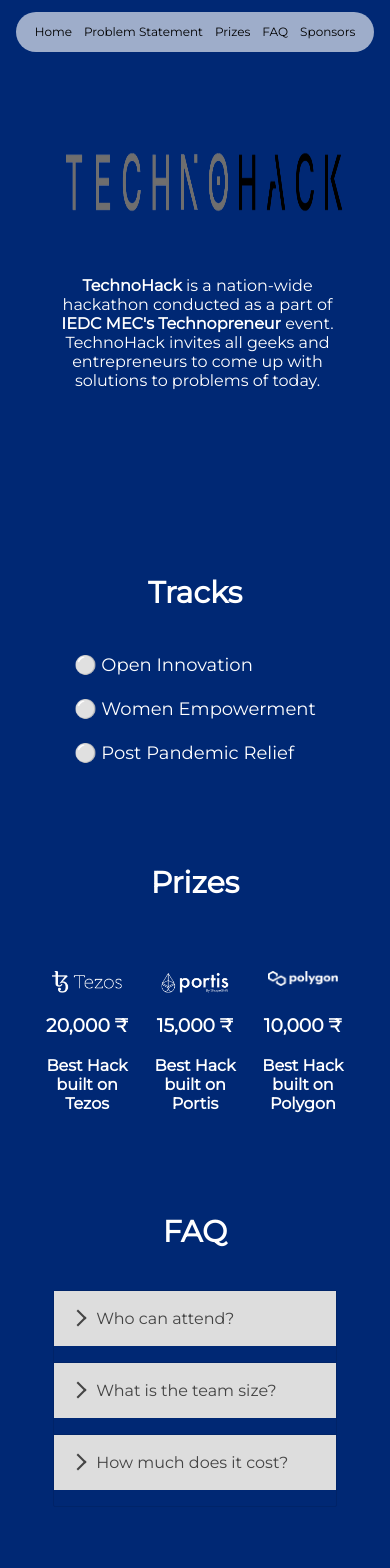
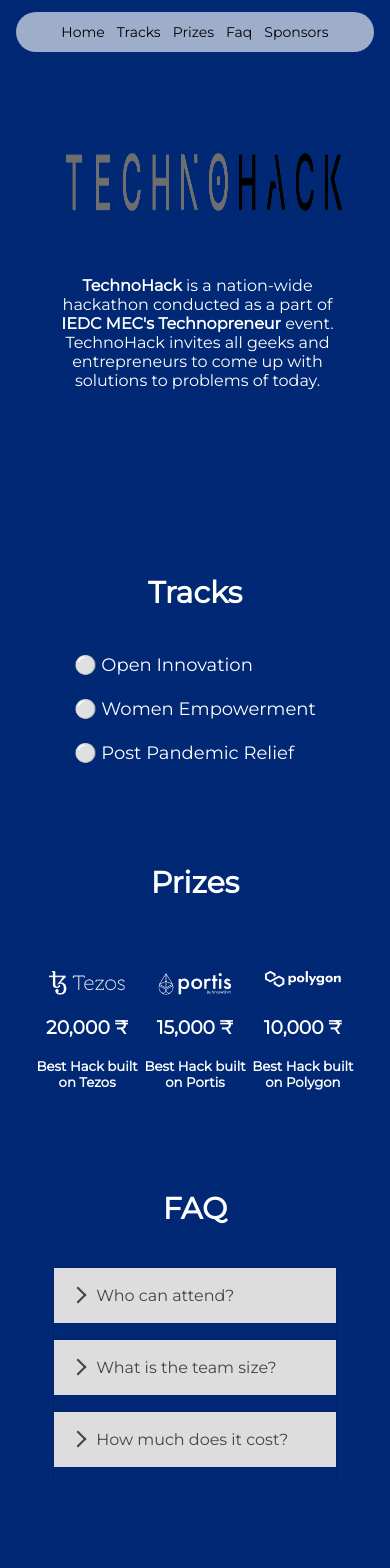
Before and after one commit to rindishkrishna/technopreneur, a React (Create React App) app: page /hackathon in a window 390 px wide. Shown: the top 1568 px of the page. Built offline with nearby package versions, Linux system fonts and the light colour scheme.

Commit message:
minor fix

```diff
--- a/src/Components/HackathonPage/Navbar/Navbar.css
+++ b/src/Components/HackathonPage/Navbar/Navbar.css
@@ -67,13 +67,13 @@
     }
     .nav-link {
         padding: 8px 6px;
-        font-size: 12px;
+
     }
 }
 @media screen and (max-width:350px) {
     .nav-link {
         padding: 8px 6px;
-        font-size: 13px;
+
     }
     .nav {
         height: 35px;
@@ -83,7 +83,6 @@
 @media screen and (max-width:300px) {
     .nav-link {
         padding: 8px 3px;
-        font-size: 10px;
     }
     .nav {
         height: 30px;
--- a/src/Components/HackathonPage/Navbar/Navbar.js
+++ b/src/Components/HackathonPage/Navbar/Navbar.js
@@ -16,7 +16,7 @@
             <li>
               <Link to="hackathon/#problemstatement" smooth={true} spy={true} duration={1000}
               className="nav-link">
-                Problem Statement
+               Tracks
                 </Link>
             </li>
             <li>
@@ -28,7 +28,7 @@
             <li>
               <Link to="hackathon/#faq" smooth={true} spy={true} duration={1000}
               className="nav-link">
-                FAQ
+                Faq
                 </Link>
             </li>
             <li>
--- a/src/Components/HackathonPage/Prizes/Prizes.css
+++ b/src/Components/HackathonPage/Prizes/Prizes.css
@@ -35,6 +35,6 @@
     text-align: center
   }
   .prize-img {
-    width: 70px;
+    width: 70%;
   }
 }
--- a/src/Components/HackathonPage/Prizes/Prizes.js
+++ b/src/Components/HackathonPage/Prizes/Prizes.js
@@ -10,26 +10,25 @@
       <h3 className="heading">Prizes</h3>
 
       <div className="row">
-      <div className="col m4 prize-div">
+        <div className="col m4 prize-div">
           <img src={tezos} className="prize-img" alt="first prize" />
           <h3>20,000 ₹</h3>
           <br></br>
-          <h4>Best Hack built on Tezos</h4>
+          <h5>Best Hack built on Tezos</h5>
         </div>
         <div className="col m4 prize-div ">
           <img src={portis} className="prize-img" alt="second prize" />
           <h3>15,000 ₹</h3>
           <br></br>
-          <h4>Best Hack built on Portis</h4>
+          <h5>Best Hack built on Portis</h5>
         </div>
 
         <div className="col m4 prize-div ">
           <img src={polygon} className="prize-img" alt="third prize" />
           <h3>10,000 ₹</h3>
           <br></br>
-          <h4>Best Hack built on Polygon</h4>
+          <h5>Best Hack built on Polygon</h5>
         </div>
-
       </div>
     </div>
   );
--- a/src/Components/HackathonPage/TopSection/TopSection.css
+++ b/src/Components/HackathonPage/TopSection/TopSection.css
@@ -65,6 +65,9 @@
         .img-div {
             display: none !important;
         }
+        .hacklogo {
+            max-width: 130%;
+        }
     }
 
     @media (max-width: 740px) {
@@ -72,7 +75,7 @@
             margin-left: 5px;
         }
         .top-img {
-            width: 100%;
+            width: 120%;
             padding-left: 40px;
             padding-right: 10px;
         }
@@ -84,6 +87,9 @@
         }
         .top-heading {
             padding-top: 0px;
+        }
+        .hacklogo {
+            max-width: 130%;
         }
     }
 
```
